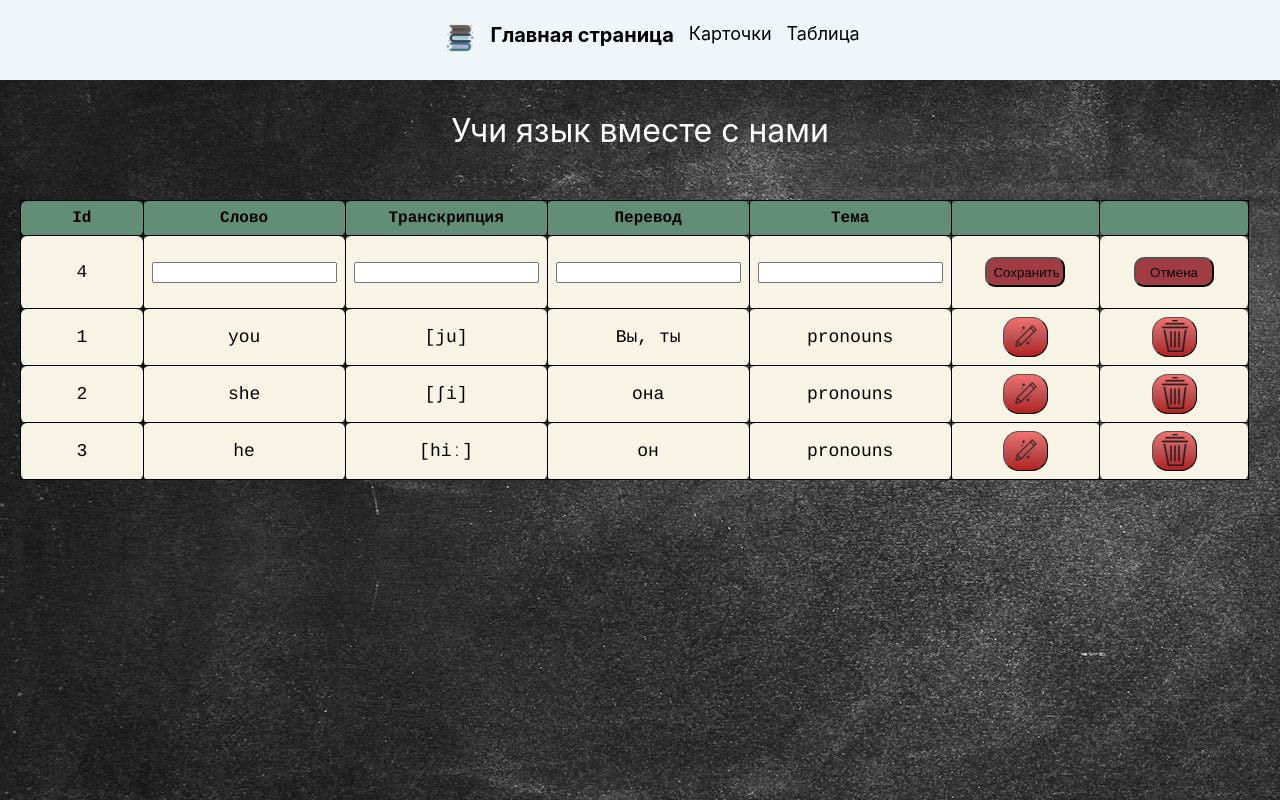
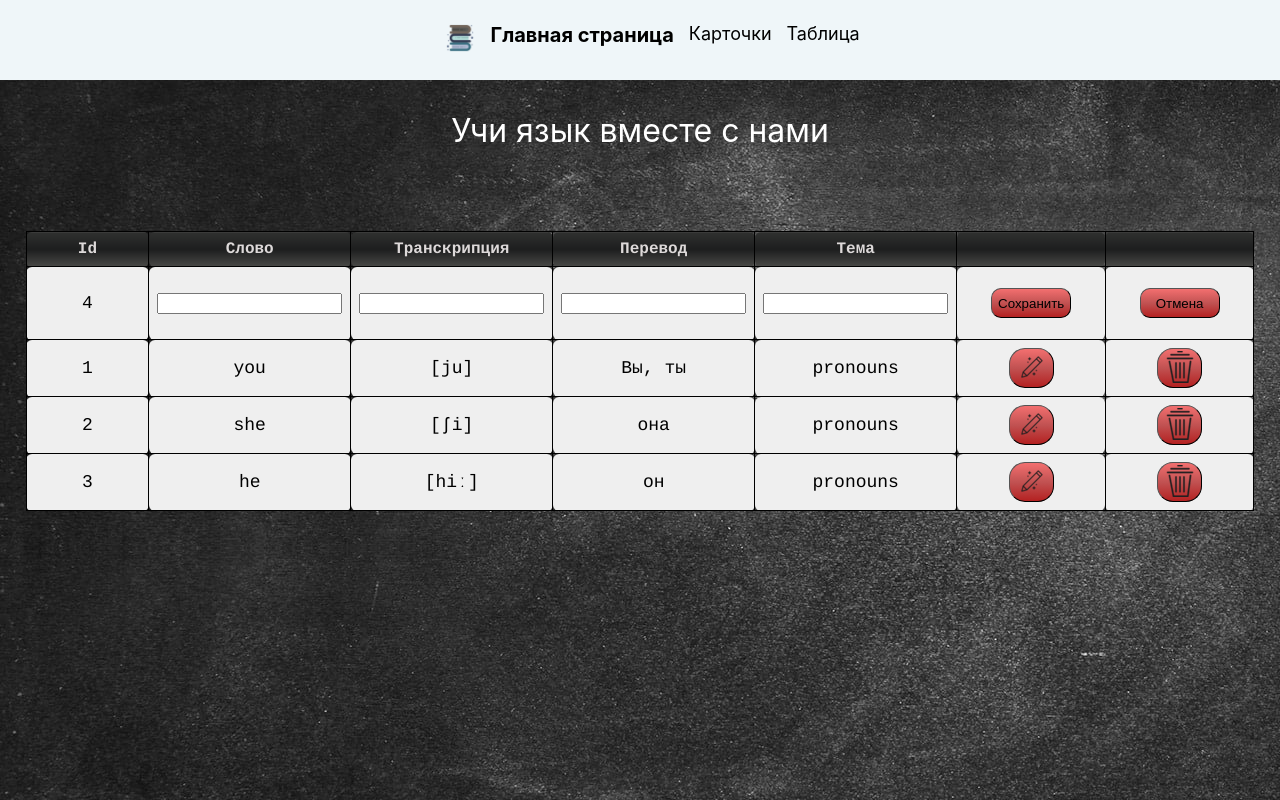
Before and after one commit to AnnaShp/words-and-cards, a React (Create React App) app: page / in a window 1280 px wide. Built offline with nearby package versions, Linux system fonts and the light colour scheme; the HTML template or start-up script is replaced by a standard one.

Commit message:
change reacttable component and style

```diff
--- a/src/components/ReactTable/ReactTable.jsx
+++ b/src/components/ReactTable/ReactTable.jsx
@@ -1,5 +1,5 @@
-import "./ReactTable.css";
-import React, { useMemo } from "react";
+import s from "./ReactTable.module.css";
+import { useMemo } from "react";
 import { useTable } from "react-table";
 import Data from "../Data/Data.json";
 import { Columns } from "./Columns";
@@ -12,6 +12,7 @@ function BasicTable() {
   const addId = () => {
     setId(id + 1);
   };
+
   const [eng, setEng] = useState("");
   const addEng = (e) => {
     setEng(e.target.value);
@@ -33,17 +34,16 @@ function BasicTable() {
     // console.log(e.target.value);
   };
 
+  // переменные
   const inputId = <p value={id}>{id}</p>;
-  const inputEng = <input type="text" value={eng} onChange={addEng}></input>;
+  // const inputEng = <input type="text" value={eng} onChange={addEng} />;
   const inputTransc = (
     <input type="text" value={transcription} onChange={addTranscription} />
   );
-  const inputRus = <input type="text" value={rus} onChange={addRus}></input>;
-  const inputTopic = (
-    <input type="text" value={topic} onChange={addTopic}></input>
-  );
+  const inputRus = <input type="text" value={rus} onChange={addRus} />;
+  const inputTopic = <input type="text" value={topic} onChange={addTopic} />;
 
-  const [mess, setMess] = useState("");
+  // const [mess, setMess] = useState("");
   const clearInput = () => {
     setEng("");
     setTranscription("");
@@ -51,14 +51,29 @@ function BasicTable() {
     setTopic("");
   };
 
+  let words = [];
+
   const sendData = () => {
-    let data = { id, eng, transcription, rus, topic };
+    let newWord = { id, eng, transcription, rus, topic };
     addId();
 
-    Data.push(data);
-    console.log(data);
-    console.log(Data);
+    let engWordInput = document.getElementById("eng_word");
+    console.log(engWordInput.value);
+    if (engWordInput.value !== "") {
+      let wordsStr = JSON.stringify(newWord);
+      // функция записывает массив данных в LocalStorage
+      window.localStorage.setItem("words", wordsStr);
+      console.log(wordsStr);
+    }
+    Data.push(newWord);
+    // console.log(data);
+    // console.log(Data);
     clearInput();
+  };
+
+  const showFromLocal = () => {
+    let wordsArr = JSON.parse(window.localStorage.getItem("words"));
+    // console.log(wordsArr);
   };
 
   const columns = useMemo(() => Columns, []);
@@ -91,17 +106,25 @@ function BasicTable() {
         {/* строка с инпутами */}
         <tr className="tr_input">
           <td className="input_id">{inputId}</td>
-          <td className="input_eng">{inputEng}</td>
+          <td className="input_eng">
+            <input type="text" value={eng} onChange={addEng} id="eng_word" />
+          </td>
           <td className="input_transcription">{inputTransc}</td>
           <td className="input_rus">{inputRus}</td>
           <td className="input_topic">{inputTopic}</td>
           <td className="td_save">
-            <button className="save" onClick={sendData}>
+            <button
+              className={s.save}
+              onClick={() => {
+                sendData();
+                showFromLocal();
+              }}
+            >
               Сохранить
             </button>
           </td>
-          <td className="td_cancel">
-            <button className="cancel">Отмена</button>
+          <td className={s.td_cancel}>
+            <button className={s.cancel}>Отмена</button>
           </td>
           {/* строки с данными из массива */}
         </tr>
@@ -112,10 +135,10 @@ function BasicTable() {
               {row.cells.map((cell) => {
                 return <td {...cell.getCellProps()}>{cell.render("Cell")}</td>;
               })}
-              <td className="td_change">
+              <td className={s.td_change}>
                 <ButtonChange />
               </td>
-              <td className="td_delete">
+              <td className={s.td_delete}>
                 <ButtonDelete />
               </td>
             </tr>
--- /dev/null
+++ b/src/components/ReactTable/ReactTable.module.css
@@ -0,0 +1,45 @@
+table {
+  border-collapse: collapse;
+  border-spacing: 0;
+  width: 96%;
+  font-family: Courier;
+  margin: 4% 2%;
+}
+
+table th,
+table td {
+  text-align: center;
+  padding: 8px;
+  border: 1px solid #000;
+  background-color: #efefef;
+  border-radius: 6px;
+  width: 170px;
+}
+
+table td {
+  font-size: 18px;
+}
+
+table th {
+  background: linear-gradient(to bottom, #2f302f 0%, #1d1e1e 50%, #484846 100%);
+  color: rgb(221, 217, 217);
+  font-size: 16px;
+}
+
+.td_change,
+.td_delete {
+  width: 100px;
+}
+
+.save,
+.cancel {
+  background: linear-gradient(to bottom, #f36f6f 0%, #c15252 50%, #b42121 100%);
+}
+
+.save,
+.cancel {
+  width: 80px;
+  border-radius: 10px;
+  border-width: 1px;
+  height: 30px;
+}
```
